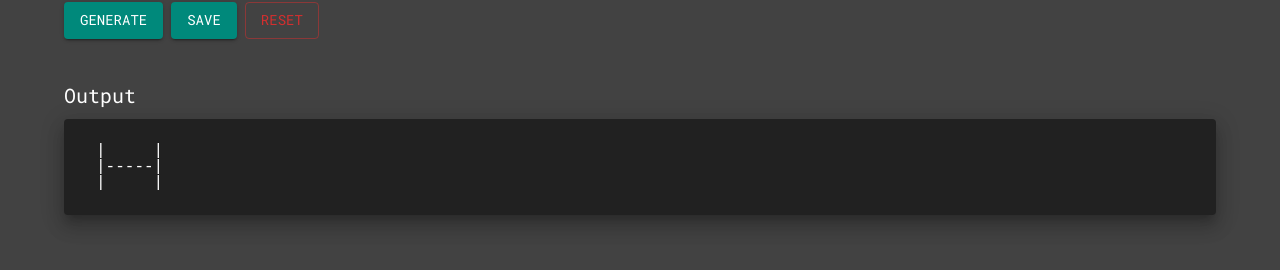
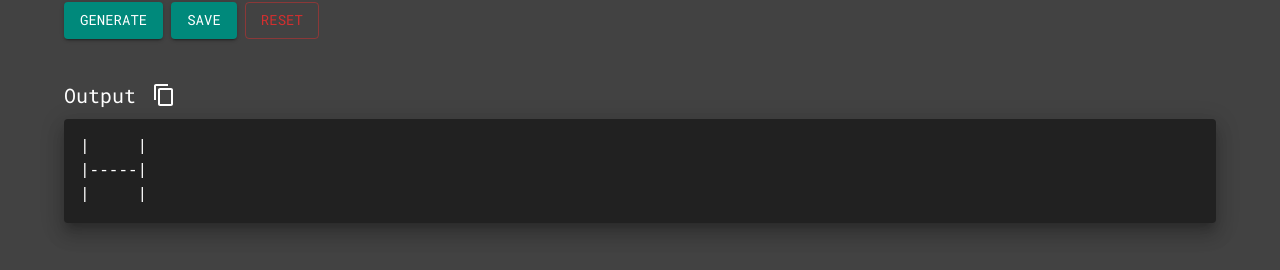
Before and after one commit to Ogwen123/md-table-generator, a React (Vite) app: page / in a window 1280 px wide. Shown: the part 488-758 px from the top of the page. Built offline with nearby package versions, Linux system fonts and the light colour scheme.

Commit message:
fix the copying stuff

```diff
--- a/src/App.tsx
+++ b/src/App.tsx
@@ -32,7 +32,7 @@ function App() {
 
 
     const [tableConfig, setTableConfig] = React.useState<Config>(defaultConfigState)
-    const [rowArray, setRowArray] = React.useState<string[]>([])
+    const [tableOutput, setTableOutput] = React.useState<string>("You output will appear here")
     const [showContentEditor, setShowContentEditor] = React.useState<boolean>(true)
     const [inputType, setInputType] = React.useState<"custom" | "csv">("custom")
     const [resetTrigger, setResetTrigger] = React.useState<boolean>(false)
@@ -64,16 +64,18 @@ function App() {
     }, [dimensionTracker])
 
     const handleCustomGenerate = (customConfig?: Config) => {
-        const rowArray = generateCustomTable(customConfig || tableConfig)
-        if (rowArray[1] === false) setRowArray([rowArray[0]])
-        else setRowArray(rowArray)// if no custom config is passed, use the current config
+        const tableOutput = generateCustomTable(customConfig || tableConfig)
+        setTableOutput(tableOutput)// if no custom config is passed, use the current config
         //console.log(tableConfig)
     }
 
     const handleCSVGenerate = () => {
-        const rowArray = generateDelimitedTable(csvInputContent, delimiter, doAlert)
-        if (rowArray[1] === false) setRowArray([rowArray[0]])
-        else setRowArray(rowArray)
+        const tableOutput = generateDelimitedTable(csvInputContent, delimiter, doAlert)
+        if (tableOutput instanceof Array) {
+            setTableOutput(tableOutput[1])
+        } else {
+            setTableOutput(tableOutput as string)
+        }
     }
 
     const doAlert = (content: string[], severity: AlertSeverity) => {
@@ -104,8 +106,8 @@ function App() {
         tableConfig,
         setTableConfig,
         setDimensionTracker,
-        rowArray,
-        setRowArray,
+        tableOutput,
+        setTableOutput,
         csvInputContent,
         setCsvInputContent,
         delimiter,
--- a/src/components/CollapsableAlert.tsx
+++ b/src/components/CollapsableAlert.tsx
@@ -9,7 +9,7 @@ import { generalSpacing } from '../exports/styling'
 
 interface AlertProps {
   alertContent: string[],
-  alertSeverity: AlertSeverity
+  alertSeverity: AlertSeverity,
   alertOpen: boolean,
   setAlertContent: (alertContent: string[]) => void,
   setAlertSeverity: (alertSeverity: AlertSeverity) => void,
--- a/src/components/Home.tsx
+++ b/src/components/Home.tsx
@@ -15,8 +15,8 @@ interface HomeProps {
     tableConfig: Config,
     setTableConfig: (config: Config) => void,
     setDimensionTracker: (dimensionTracker: number[]) => void,
-    rowArray: string[],
-    setRowArray: (rowArray: string[]) => void,
+    tableOutput: string,
+    setTableOutput: (tableOutput: string) => void,
     csvInputContent: string,
     setCsvInputContent: (content: string) => void,
     delimiter: string,
@@ -35,8 +35,8 @@ const Home = ({
     tableConfig,
     setTableConfig,
     setDimensionTracker,
-    rowArray,
-    setRowArray,
+    tableOutput,
+    setTableOutput,
     csvInputContent,
     setCsvInputContent,
     delimiter,
@@ -49,6 +49,11 @@ const Home = ({
     resetTrigger,
     setResetTrigger,
 }: HomeProps) => {
+
+    React.useEffect(() => {
+        console.log("test 1")
+        console.log(tableOutput)
+    }, [tableOutput])
 
     const updateResetTrigger = () => {
         setResetTrigger(!resetTrigger)
@@ -86,14 +91,14 @@ const Home = ({
                 setTableConfig={setTableConfig}
                 tableConfig={tableConfig}
                 generateTable={inputType === "custom" ? handleCustomGenerate : handleCSVGenerate}
-                setRowArray={setRowArray}
-                rowArray={rowArray}
+                setTableOutput={setTableOutput}
+                tableOutput={tableOutput}
                 updateResetTrigger={updateResetTrigger}
                 doAlert={doAlert}
                 inputType={inputType}
             />
             <Output
-                rowArray={rowArray}
+                tableOutput={tableOutput}
             />
         </div>
     )
--- a/src/components/TableGeneration/ControlButtons.tsx
+++ b/src/components/TableGeneration/ControlButtons.tsx
@@ -15,19 +15,19 @@ interface ControlButtonsProps {
     setTableConfig: (config: Config) => void,
     tableConfig: Config,
     generateTable: any,
-    setRowArray: (rowArray: string[]) => void
-    rowArray: string[],
+    setTableOutput: (tableOutput: string) => void
+    tableOutput: string,
     updateResetTrigger: () => void,
     doAlert: (content: string[], severity: AlertSeverity) => void,
     inputType: "custom" | "csv"
 }
 
 
-const ControlButtons = ({ setTableConfig, tableConfig, generateTable, setRowArray, rowArray, updateResetTrigger, doAlert, inputType }: ControlButtonsProps) => {
+const ControlButtons = ({ setTableConfig, tableConfig, generateTable, setTableOutput, tableOutput, updateResetTrigger, doAlert, inputType }: ControlButtonsProps) => {
 
     const [openSnackbar, setOpenSnackbar] = React.useState<boolean>(false)
     const [undoConfigState, setUndoConfigState] = React.useState<Config>(defaultConfigState)
-    const [undoRowState, setUndoRowState] = React.useState<string[]>([])
+    const [undoOutputState, setUndoOutputState] = React.useState<string>("")
     const [snackbarState, setSnackbarState] = React.useState<"reset" | "save" | "">("")
 
     const [openSaveDialog, setOpenSaveDialog] = React.useState<boolean>(false)
@@ -37,7 +37,7 @@ const ControlButtons = ({ setTableConfig, tableConfig, generateTable, setRowArra
     const handleReset = () => {
         //store previous state for undo function
         setUndoConfigState(tableConfig)
-        setUndoRowState(rowArray)
+        setUndoOutputState(tableOutput)
         //do reset
         setTableConfig(defaultConfigState)
         setSnackbarState("reset")
@@ -50,7 +50,7 @@ const ControlButtons = ({ setTableConfig, tableConfig, generateTable, setRowArra
         console.log(undoConfigState)
         setTableConfig(undoConfigState)
         setOpenSnackbar(false)
-        setRowArray(undoRowState)
+        setTableOutput(undoOutputState)
     }
 
     const handleGenerate = () => {
--- a/src/components/TableGeneration/Output.tsx
+++ b/src/components/TableGeneration/Output.tsx
@@ -1,14 +1,19 @@
-import { Card, Paper, Typography } from '@mui/material'
+import { Typography } from '@mui/material'
 import React from 'react'
+import ContentCopyIcon from '@mui/icons-material/ContentCopy';
 
 //project imports
 import { paperLabelStyling, generalSpacing } from '../../exports/styling'
 
 interface OutputProps {
-    rowArray: string[]
+    tableOutput: string
 }
 
-const Output = ({ rowArray }: OutputProps) => {
+const Output = ({ tableOutput }: OutputProps) => {
+
+    React.useEffect(() => {
+        console.log("test 2\n" + tableOutput)
+    }, [tableOutput])
 
     const paperStyling = {
         ...generalSpacing,
@@ -19,31 +24,37 @@ const Output = ({ rowArray }: OutputProps) => {
         flexDirection: "column",
         justifyContent: "center",
         lineHeight: 0,
-        whiteSpace: "break-spaces"
     }
 
     const divStyling = {
-        backgroundColor: "primary.dark",
-        margin: "1rem",
-        overflow: "auto"
+        ...generalSpacing,
+        minHeight: "100px",
+        backgroundColor: "#212121",
+        width: "calc(100% - 8rem)",
+        padding: "1rem",
+        whiteSpace: "break-spaces" as any, // have to do this or the style={divStyling} part errors
+        borderRadius: "4px",
+        boxShadow: "0px 7px 8px -4px rgba(0,0,0,0.2),0px 12px 17px 2px rgba(0,0,0,0.14),0px 5px 22px 4px rgba(0,0,0,0.12)"
     }
 
     return (
         <div>
-            <Typography variant="h6" sx={paperLabelStyling} >
+            <Typography variant="h6" sx={{ ...paperLabelStyling, display: "flex", flexDirection: "row", alignItems: "center" }} >
                 Output
+                <ContentCopyIcon sx={{
+                    marginLeft: "1rem", "&:hover": {
+                        color: "primary.main"
+                    }
+                }}
+                    onClick={() => {
+                        window.navigator.clipboard.writeText(tableOutput)
+                        alert("Table copied to your clipboard!")
+                    }}
+                />
             </Typography>
-            <Paper elevation={12} variant='elevation' sx={paperStyling} >
-                <div style={divStyling}>
-                    {
-                        rowArray.map((row, index) => {
-                            return (
-                                <pre key={index}>{row}{/*<pre> stops html formatting the whitespace in the overflow*/}</pre>
-                            )
-                        })
-                    }
-                </div>
-            </Paper>
+            <div style={divStyling} className='mono'>
+                {tableOutput}
+            </div>
         </div>
     )
 }
--- a/src/index.css
+++ b/src/index.css
@@ -75,3 +75,7 @@ p {
     border-width: 2px;
     outline: none;
 }
+
+.mono {
+    font-family: monospace;
+}
--- a/src/utils/generateCustomTable.ts
+++ b/src/utils/generateCustomTable.ts
@@ -1,7 +1,7 @@
 import { Config } from "../exports/types";
 import configFile from "../config/table.json";
 
-export function generateCustomTable(tableConfig: Config): any[] {
+export function generateCustomTable(tableConfig: Config): string {
     const rows = tableConfig.rows;
     const columns = tableConfig.columns;
 
@@ -21,32 +21,32 @@ export function generateCustomTable(tableConfig: Config): any[] {
     //    }
     //}
 
-    const rowArray: string[] = []
+    const tableOutput: string[] = []
     //make header row
     let headerArray = []
     for (let i = 0; i < columns; i++) {
         if (tableConfig.content[`0-${i}`] === "") headerArray.push("|" + " ".padEnd(fieldLengths[i], " "))
         else headerArray.push("|" + tableConfig.content[`0-${i}`].padEnd(fieldLengths[i]))
     }
-    rowArray.push(headerArray.join("") + "|")
+    tableOutput.push(headerArray.join("") + "|")
 
     //make header seperator
     let headerSeperatorArray: string[] = []
     for (let i = 0; i < columns; i++) {
         headerSeperatorArray.push("|" + "-".padEnd(fieldLengths[i], "-"))
     }
-    rowArray.push(headerSeperatorArray.join("") + "|")
+    tableOutput.push(headerSeperatorArray.join("") + "|")
 
     //make body
     for (let i = 0; i < rows - 1; i++) {
-        let tempRowArray: string[] = []
+        let temptableOutput: string[] = []
         for (let j = 0; j < columns; j++) {
             const currentKey = `${i + 1}-${j}`
-            if (tableConfig.content[currentKey] === "") tempRowArray.push("|" + " ".padEnd(fieldLengths[j], " "))
-            else tempRowArray.push("|" + tableConfig.content[currentKey].padEnd(fieldLengths[j]))//add 2 top skip header
+            if (tableConfig.content[currentKey] === "") temptableOutput.push("|" + " ".padEnd(fieldLengths[j], " "))
+            else temptableOutput.push("|" + tableConfig.content[currentKey].padEnd(fieldLengths[j]))//add 2 top skip header
         }
-        rowArray.push(tempRowArray.join("") + "|")
+        tableOutput.push(temptableOutput.join("") + "|")
     }
     //console.log(columns)
-    return rowArray
+    return tableOutput.join("\n")
 }
--- a/src/utils/generateDelimitedTable.ts
+++ b/src/utils/generateDelimitedTable.ts
@@ -1,6 +1,6 @@
 import { AlertSeverity } from "../exports/types"
 
-export function generateDelimitedTable(csvString: string, delimiter: string, doAlert: (content: string[], severity: AlertSeverity) => void): any[] {
+export function generateDelimitedTable(csvString: string, delimiter: string, doAlert: (content: string[], severity: AlertSeverity) => void): string | [boolean, string] {
     const csvRows = csvString.split("\n")
     if (csvString === "") {
         doAlert(["No Data", "Enter CSV data to convert!"], "warning")
@@ -19,7 +19,7 @@ export function generateDelimitedTable(csvString: string, delimiter: string, doA
             longestRowLength = fieldArray.length
         }
         if (fieldArray.length > longestRowLength) {
-            return [false, "All columns should have the same number of fields"]
+            return [false, "All columns should have the same number of fields."]
         }
     }
 
@@ -52,5 +52,5 @@ export function generateDelimitedTable(csvString: string, delimiter: string, doA
     }
     console.log(csvRowsArray)
 
-    return csvRowsArray
+    return csvRowsArray.join("\n")
 }
```
